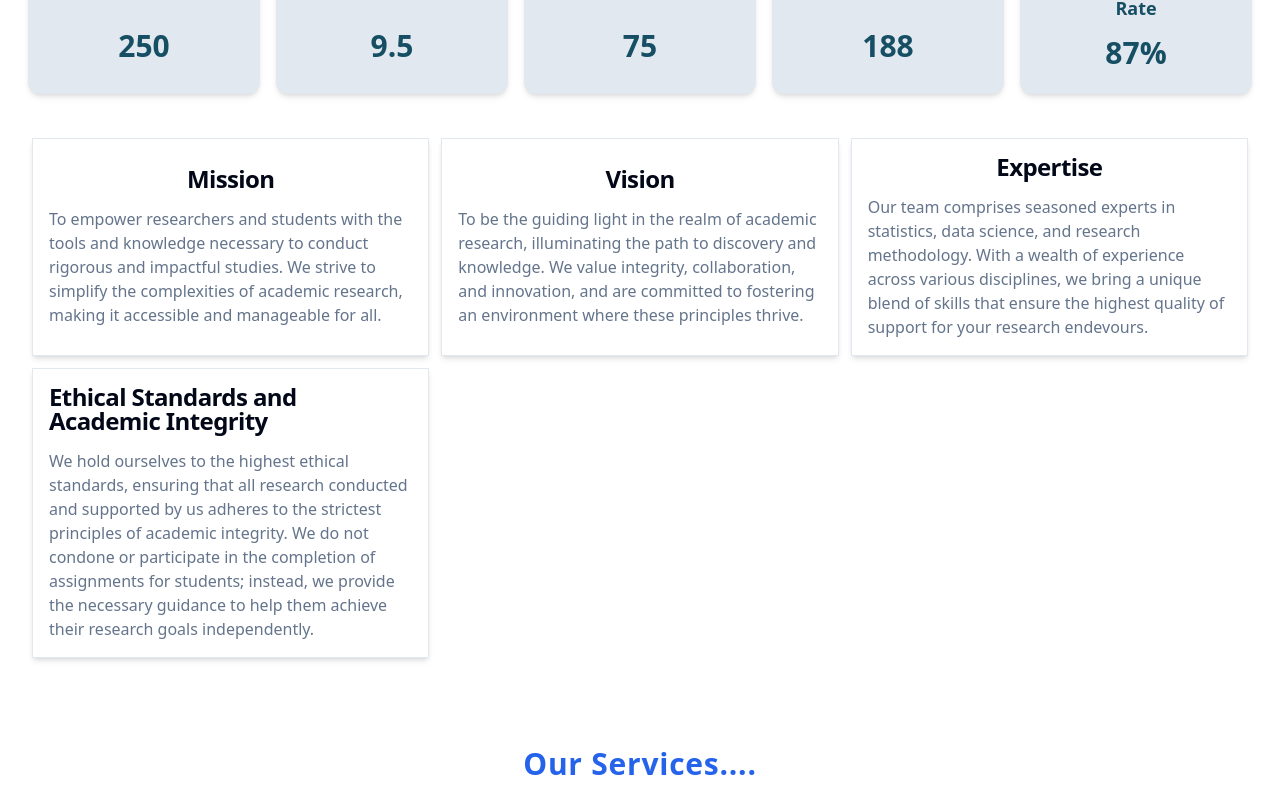
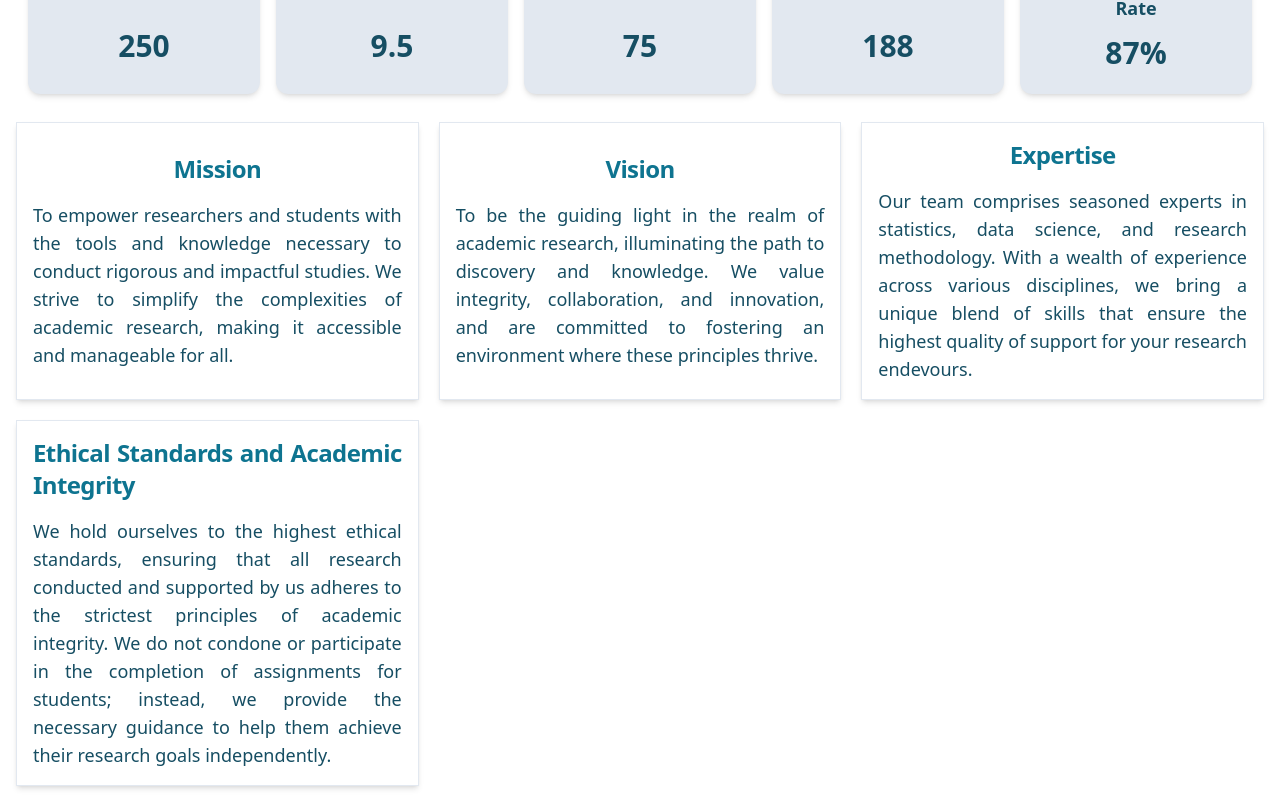
Before and after one commit to richardkanai123/Researchlight, a Next.js app: page / in a window 1280 px wide. Shown: the part 1178-1980 px from the top of the page. Built offline with nearby package versions, Linux system fonts and the light colour scheme.

Commit message:
Faqs setup

```diff
--- a/app/page.tsx
+++ b/app/page.tsx
@@ -1,5 +1,7 @@
 import AboutBoard from "@/components/AboutBoard";
 import ContactForm from "@/components/ContactForm";
+import { FAQAccordion } from "@/components/FAQAccordion";
+import Motionh1 from "@/components/Motionh1";
 import ServicesBoard from "@/components/ServicesBoard";
 import ServicesFooter from "@/components/ServicesFooter";
 import StatsCounter from "@/components/StatsCounter";
@@ -23,9 +25,7 @@ export default function Home() {
 			<div
 				id='about'
 				className='w-full flex flex-col pt-16 px-4'>
-				<h1 className='text-3xl text-primary text-center tracking-wide font-bold text-balance  mb-8 mt-2 snap-proximity '>
-					Empowering Your Reserch Journey
-				</h1>
+				<Motionh1 text='Empowering Your Reserch Journey' />
 
 				<p className='text-xl font-semibold text-cyan-800 text-center text-balance snap-center tracking-normal leading-relaxed snap-proximity'>
 					We delve into the world of academic research with a focus on
@@ -43,13 +43,7 @@ export default function Home() {
 			<div
 				id='services'
 				className='w-full min-h-screen flex flex-col pt-16 snap-proximity'>
-				<h1 className='text-3xl text-primary text-center tracking-wide font-bold text-balance  mb-4 mt-2 snap-proximity'>
-					Our Services
-					<span className='text-primary'>.</span>
-					<span className='text-primary'>.</span>
-					<span className='text-primary'>.</span>
-					<span className='text-primary'>.</span>
-				</h1>
+				<Motionh1 text='Our Services' />
 
 				<p className='text-xl font-semibold text-cyan-800 text-center text-balance snap-center tracking-normal leading-relaxed snap-proximity animate-in animate-accordion-down'>
 					Join us at SEARCHLIGHT RESEARCH, where your quest for knowledge is our
@@ -75,25 +69,40 @@ export default function Home() {
 							href='http://'
 							target='_blank'
 							rel='noopener noreferrer'>
-							<Facebook className='w-8 h-8 text-xl ease-linear text-cyan-400 hover:text-cyan-700' />
+							<Facebook className='w-10 text-center h-10 text-xl ease-linear text-cyan-400 hover:text-cyan-700 bg-purple-700 transition-all hover:bg-green-500 duration-500  rounded-full p-2 ' />
 						</a>
 
 						<a
 							href='http://'
 							target='_blank'
 							rel='noopener noreferrer'>
-							<InstagramIcon className='w-8 h-8 text-xl ease-linear text-cyan-400 hover:text-cyan-700' />
+							<InstagramIcon className='w-10 text-center h-10 text-xl ease-linear text-cyan-400 hover:text-cyan-700 bg-purple-700 transition-all hover:bg-green-500 duration-500  rounded-full p-2 ' />
 						</a>
 
 						<a
 							href='http://'
 							target='_blank'
 							rel='noopener noreferrer'>
-							<MailPlusIcon className='w-8 h-8 text-xl ease-linear text-cyan-400 hover:text-cyan-700' />
+							<MailPlusIcon className='w-10 text-center h-10 text-xl ease-linear text-cyan-400 hover:text-cyan-700 bg-purple-700 transition-all hover:bg-green-500 duration-500  rounded-full p-2 ' />
 						</a>
 					</section>
+
+					<p className='text-xl text-center mb-4 text-cyan-700'>
+						or
+						<br />
+						Call Us Now :+25471234567
+					</p>
 				</div>
 				<ContactForm />
+			</div>
+
+			{/* FAQS */}
+			<div
+				id='FAQ'
+				className='mx-auto w-full min-h-screen flex flex-col pt-16 snap-proximity'>
+				<Motionh1 text='FAQS' />
+
+				<FAQAccordion />
 			</div>
 		</div>
 	);
--- a/components/AboutBoard.tsx
+++ b/components/AboutBoard.tsx
@@ -4,13 +4,16 @@ import { cn } from "@/lib/utils";
 
 const AboutBoard = () => {
 	return (
-		<div className='mx-auto w-full p-4 grid grid-cols-1 md:grid-cols-3 gap-3 border-slate-600 '>
+		<div className='mx-auto w-full grid grid-cols-1 md:grid-cols-3 gap-5 border-slate-600 '>
 			<Card
 				className={cn(
-					"p-4 min-h-[150px] items-center align-middle rounded-none shadow-md flex flex-col justify-center gap-4 ",
+					"p-4 min-h-[150px] items-center align-middle rounded-none shadow-md flex flex-col justify-center gap-4 hover:bg-muted focus:shadow-xl hover:shadow-xl backdrop:blur-lg",
 				)}>
-				<CardTitle>Mission</CardTitle>
-				<CardDescription>
+				<CardTitle
+					className={cn("text-justify text-2xl font-bold text-cyan-700")}>
+					Mission
+				</CardTitle>
+				<CardDescription className={cn("text-justify text-lg text-cyan-900")}>
 					To empower researchers and students with the tools and knowledge
 					necessary to conduct rigorous and impactful studies. We strive to
 					simplify the complexities of academic research, making it accessible
@@ -19,10 +22,13 @@ const AboutBoard = () => {
 			</Card>
 			<Card
 				className={cn(
-					"p-4 min-h-[150px] items-center align-middle rounded-none shadow-md flex flex-col justify-center gap-4 ",
+					"p-4 min-h-[150px] items-center align-middle rounded-none shadow-md flex flex-col justify-center gap-4 hover:bg-muted focus:shadow-xl hover:shadow-xl backdrop:blur-lg ",
 				)}>
-				<CardTitle>Vision</CardTitle>
-				<CardDescription>
+				<CardTitle
+					className={cn("text-justify text-2xl font-bold text-cyan-700")}>
+					Vision
+				</CardTitle>
+				<CardDescription className={cn("text-justify text-lg text-cyan-900")}>
 					To be the guiding light in the realm of academic research,
 					illuminating the path to discovery and knowledge. We value integrity,
 					collaboration, and innovation, and are committed to fostering an
@@ -31,10 +37,13 @@ const AboutBoard = () => {
 			</Card>
 			<Card
 				className={cn(
-					"p-4 min-h-[150px] items-center align-middle rounded-none shadow-md flex flex-col justify-center gap-4 ",
+					"p-4 min-h-[150px] items-center align-middle rounded-none shadow-md flex flex-col justify-center gap-4 hover:bg-muted focus:shadow-xl hover:shadow-xl backdrop:blur-lg",
 				)}>
-				<CardTitle>Expertise</CardTitle>
-				<CardDescription>
+				<CardTitle
+					className={cn("text-justify text-2xl font-bold text-cyan-700")}>
+					Expertise
+				</CardTitle>
+				<CardDescription className={cn("text-justify text-lg text-cyan-900")}>
 					Our team comprises seasoned experts in statistics, data science, and
 					research methodology. With a wealth of experience across various
 					disciplines, we bring a unique blend of skills that ensure the highest
@@ -43,10 +52,13 @@ const AboutBoard = () => {
 			</Card>
 			<Card
 				className={cn(
-					"p-4 min-h-[150px] items-center align-middle rounded-none shadow-md flex flex-col justify-center gap-4 ",
+					"p-4 min-h-[150px] items-center align-middle rounded-none shadow-md flex flex-col justify-center gap-4 hover:bg-muted focus:shadow-xl hover:shadow-xl backdrop:blur-lg",
 				)}>
-				<CardTitle>Ethical Standards and Academic Integrity</CardTitle>
-				<CardDescription>
+				<CardTitle
+					className={cn("text-justify text-2xl font-bold text-cyan-700")}>
+					Ethical Standards and Academic Integrity
+				</CardTitle>
+				<CardDescription className={cn("text-justify text-lg text-cyan-900")}>
 					We hold ourselves to the highest ethical standards, ensuring that all
 					research conducted and supported by us adheres to the strictest
 					principles of academic integrity. We do not condone or participate in
--- a/components/ContactForm.tsx
+++ b/components/ContactForm.tsx
@@ -6,10 +6,10 @@ import { Button } from "./ui/button";
 const ContactForm = () => {
 	return (
 		<div className='mx-auto w-full p-4'>
-			<p className='text-cyan-700 text-base font-light text-center text-balance mb-2'>
+			<p className='text-cyan-700 text-lg font-light text-center text-balance mb-6'>
 				For any enquiries or concerns, reach out by filling this form
 			</p>
-			<form className='mx-auto w-full max-w-[500px] flex flex-col gap-4 align-middle justify-center text-base font-semibold text-slate-800'>
+			<form className='mx-auto w-full max-w-[500px] flex flex-col gap-6 align-middle justify-center text-base font-semibold text-slate-800 p-4 mb-4'>
 				{/* name */}
 				<input
 					type='text'
@@ -22,7 +22,7 @@ const ContactForm = () => {
 				<input
 					type='email'
 					required
-					placeholder='email address'
+					placeholder='Email address'
 					className='w-full outline-none ring-0 focus:border focus:rounded-sm border-b-2 border-cyan-500 p-2 '
 				/>
 
@@ -35,8 +35,8 @@ const ContactForm = () => {
 				/>
 
 				<Button
-					size='sm'
-					className={cn("w-full max-w-[300px] ")}>
+					size='lg'
+					className={cn("mx-auto w-full max-w-[300px] ring-0 outline-none ")}>
 					Send Message
 				</Button>
 			</form>
--- /dev/null
+++ b/components/FAQAccordion.tsx
@@ -0,0 +1,36 @@
+import {
+	Accordion,
+	AccordionContent,
+	AccordionItem,
+	AccordionTrigger,
+} from "@/components/ui/accordion";
+
+export function FAQAccordion() {
+	return (
+		<Accordion
+			type='single'
+			collapsible
+			className='mx-auto w-full max-w-screen-sm'>
+			<AccordionItem value='item-1'>
+				<AccordionTrigger>Is it accessible?</AccordionTrigger>
+				<AccordionContent>
+					Yes. It adheres to the WAI-ARIA design pattern.
+				</AccordionContent>
+			</AccordionItem>
+			<AccordionItem value='item-2'>
+				<AccordionTrigger>Is it styled?</AccordionTrigger>
+				<AccordionContent>
+					Yes. It comes with default styles that matches the other
+					components&apos; aesthetic.
+				</AccordionContent>
+			</AccordionItem>
+			<AccordionItem value='item-3'>
+				<AccordionTrigger>Is it animated?</AccordionTrigger>
+				<AccordionContent>
+					Yes. It&apos;s animated by default, but you can disable it if you
+					prefer.
+				</AccordionContent>
+			</AccordionItem>
+		</Accordion>
+	);
+}
--- /dev/null
+++ b/components/Motionh1.tsx
@@ -0,0 +1,20 @@
+"use client";
+import React from "react";
+import { motion } from "framer-motion";
+const Motionh1 = ({ text }: { text: string }) => {
+	return (
+		<motion.h1
+			initial={{ opacity: 0.1 }}
+			whileInView={{ opacity: 1 }}
+			transition={{
+				delay: 0.2,
+				duration: 0.75,
+				ease: "easeInOut",
+			}}
+			className='text-3xl text-primary text-center tracking-wide font-bold text-balance  mb-8 mt-2 snap-proximity '>
+			{text}
+		</motion.h1>
+	);
+};
+
+export default Motionh1;
--- /dev/null
+++ b/components/ui/accordion.tsx
@@ -0,0 +1,58 @@
+"use client"
+
+import * as React from "react"
+import * as AccordionPrimitive from "@radix-ui/react-accordion"
+import { ChevronDown } from "lucide-react"
+
+import { cn } from "@/lib/utils"
+
+const Accordion = AccordionPrimitive.Root
+
+const AccordionItem = React.forwardRef<
+  React.ElementRef<typeof AccordionPrimitive.Item>,
+  React.ComponentPropsWithoutRef<typeof AccordionPrimitive.Item>
+>(({ className, ...props }, ref) => (
+  <AccordionPrimitive.Item
+    ref={ref}
+    className={cn("border-b", className)}
+    {...props}
+  />
+))
+AccordionItem.displayName = "AccordionItem"
+
+const AccordionTrigger = React.forwardRef<
+  React.ElementRef<typeof AccordionPrimitive.Trigger>,
+  React.ComponentPropsWithoutRef<typeof AccordionPrimitive.Trigger>
+>(({ className, children, ...props }, ref) => (
+  <AccordionPrimitive.Header className="flex">
+    <AccordionPrimitive.Trigger
+      ref={ref}
+      className={cn(
+        "flex flex-1 items-center justify-between py-4 font-medium transition-all hover:underline [&[data-state=open]>svg]:rotate-180",
+        className
+      )}
+      {...props}
+    >
+      {children}
+      <ChevronDown className="h-4 w-4 shrink-0 transition-transform duration-200" />
+    </AccordionPrimitive.Trigger>
+  </AccordionPrimitive.Header>
+))
+AccordionTrigger.displayName = AccordionPrimitive.Trigger.displayName
+
+const AccordionContent = React.forwardRef<
+  React.ElementRef<typeof AccordionPrimitive.Content>,
+  React.ComponentPropsWithoutRef<typeof AccordionPrimitive.Content>
+>(({ className, children, ...props }, ref) => (
+  <AccordionPrimitive.Content
+    ref={ref}
+    className="overflow-hidden text-sm transition-all data-[state=closed]:animate-accordion-up data-[state=open]:animate-accordion-down"
+    {...props}
+  >
+    <div className={cn("pb-4 pt-0", className)}>{children}</div>
+  </AccordionPrimitive.Content>
+))
+
+AccordionContent.displayName = AccordionPrimitive.Content.displayName
+
+export { Accordion, AccordionItem, AccordionTrigger, AccordionContent }
--- a/components/ui/lamp.tsx
+++ b/components/ui/lamp.tsx
@@ -125,7 +125,7 @@ export const LampContainer = ({
 					}}
 					className='absolute inset-auto z-30 h-0.5 w-full max-w-[30rem] -translate-y-[7rem] bg-cyan-400 '></motion.div>
 
-				{/* <div className='absolute inset-auto z-40 h-44 w-full -translate-y-[12.5rem] bg-red-950 '></div> */}
+				<div className='absolute inset-auto z-40 h-44 w-full -translate-y-[12.5rem] bg-cyan-950 '></div>
 			</div>
 
 			<div className='relative z-50 flex -translate-y-[60%] md:-translate-y-[80%] flex-col items-center px-5'>
--- a/package.json
+++ b/package.json
@@ -9,6 +9,7 @@
 		"lint": "next lint"
 	},
 	"dependencies": {
+		"@radix-ui/react-accordion": "^1.1.2",
 		"@radix-ui/react-dropdown-menu": "^2.0.6",
 		"@radix-ui/react-slot": "^1.0.2",
 		"class-variance-authority": "^0.7.0",
```
Also changed, not shown: 1 other file (tests, documents, lock files or other folders).
